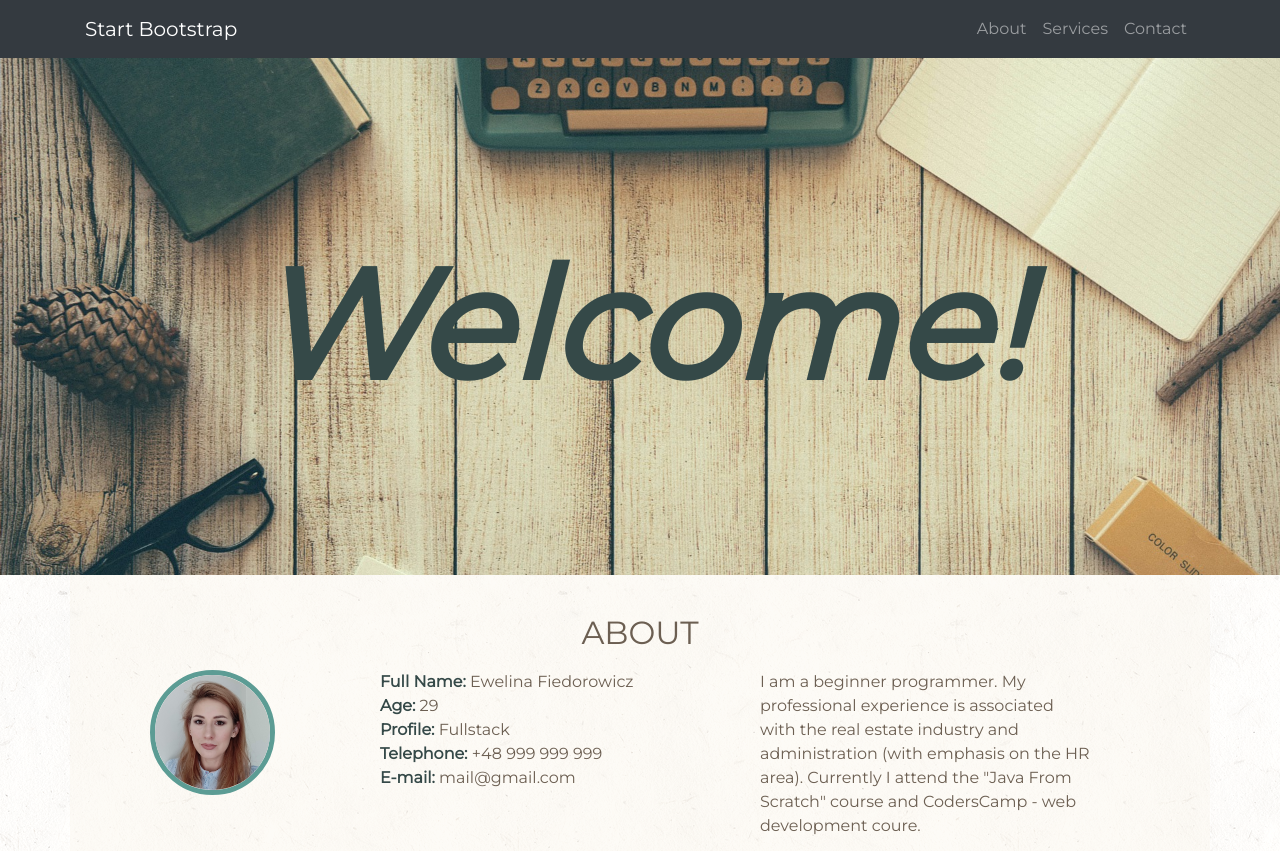
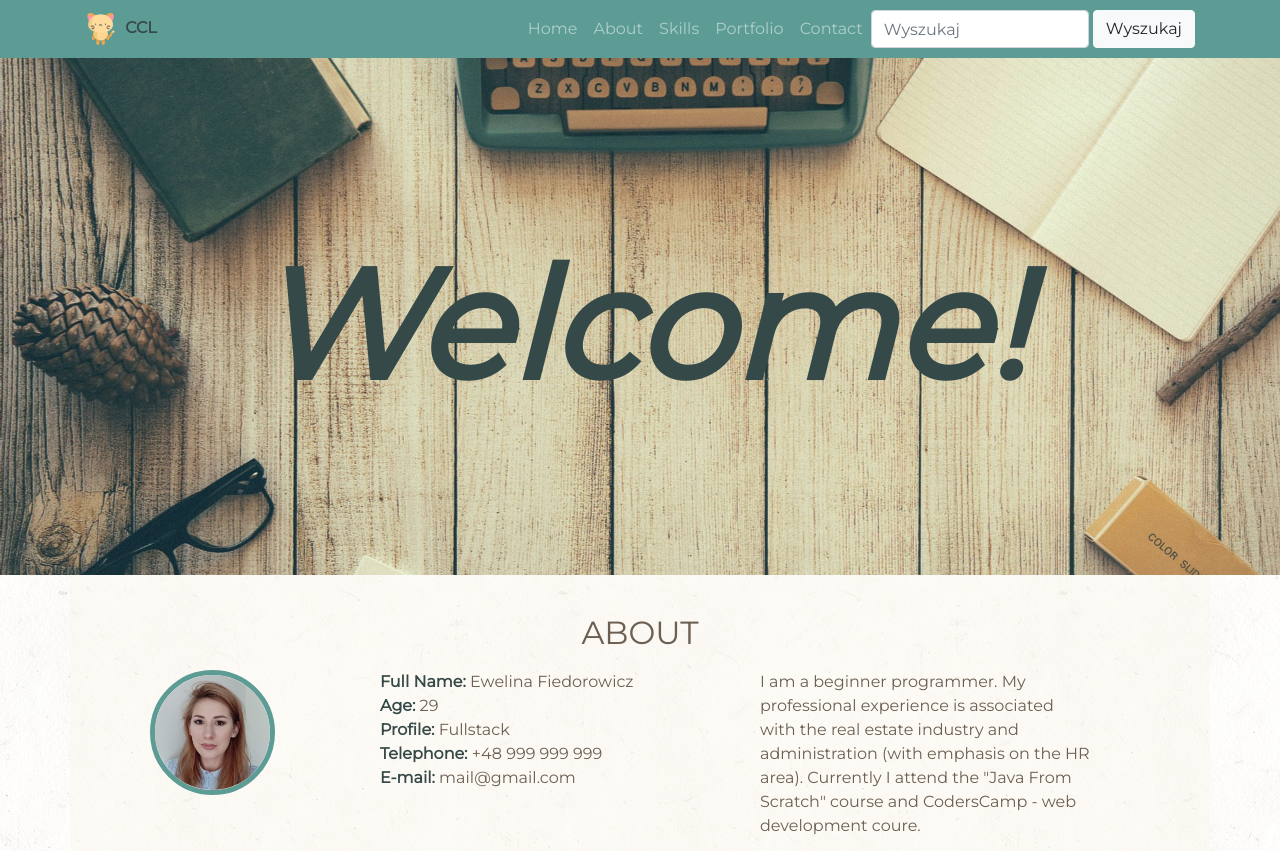
Before and after one commit to ewefie/Portfolio, a plain HTML site: page index.html in a window 1280 px wide. Shown: the top 851 px of the page. Drawn offline with nearby package versions, Linux system fonts and the light colour scheme.

Commit message:
kolejny fix

```diff
--- a/index.html
+++ b/index.html
@@ -19,7 +19,7 @@
 
 <body id="page-top">
     <!-- Navigation -->
-    <!-- <nav class="navbar navbar-dark bg-own navbar-expand-md fixed-top">
+    <nav class="navbar navbar-dark bg-own navbar-expand-md fixed-top">
         <div class="container">
             <a clas="navbar-brand" href="#page-top">
                 <img src="img/logo2.png" class="mr-1" alt="" /><span id="page-name"> CCL</span></a>
@@ -47,34 +47,12 @@
                     </li>
                 </ul>
                 <form class="form-inline">
-              <input class="form-control mr-1" type="search" placeholder="Wyszukaj" aria-label="Wyszukaj">
-              <button class="btn btn-light" type="submit">Wyszukaj</button>
-            </form>
+                    <input class="form-control mr-1" type="search" placeholder="Wyszukaj" aria-label="Wyszukaj">
+                    <button class="btn btn-light" type="submit">Wyszukaj</button>
+                </form>
             </div>
         </div>
-    </nav> -->
-
-    <nav class="navbar navbar-expand-lg navbar-dark bg-dark fixed-top" id="mainNav">
-        <div class="container">
-          <a class="navbar-brand js-scroll-trigger" href="#page-top">Start Bootstrap</a>
-          <button class="navbar-toggler" type="button" data-toggle="collapse" data-target="#navbarResponsive" aria-controls="navbarResponsive" aria-expanded="false" aria-label="Toggle navigation">
-            <span class="navbar-toggler-icon"></span>
-          </button>
-          <div class="collapse navbar-collapse" id="navbarResponsive">
-            <ul class="navbar-nav ml-auto">
-              <li class="nav-item">
-                <a class="nav-link js-scroll-trigger" href="#about">About</a>
-              </li>
-              <li class="nav-item">
-                <a class="nav-link js-scroll-trigger" href="#services">Services</a>
-              </li>
-              <li class="nav-item">
-                <a class="nav-link js-scroll-trigger" href="#contact">Contact</a>
-              </li>
-            </ul>
-          </div>
-        </div>
-      </nav>
+    </nav>
 
 
     <!-- Header -->
@@ -148,7 +126,8 @@
                 </div>
                 <div class="col-md-4 text-center">
                     <div class="one-skill pt-3">
-                        <div class="overlay-effect h-100 w-100 text-left p-3"> I attend the CodersCamp - an open web development course.
+                        <div class="overlay-effect h-100 w-100 text-left p-3"> I attend the CodersCamp - an open web
+                            development course.
                         </div>
                         <div class="tech">
                             <a href="#"><img src="img/triple_logo.png" alt="HTML CSS JS"></a>
@@ -158,7 +137,8 @@
                 </div>
                 <div class="col-md-4 text-center">
                     <div class="one-skill pt-3">
-                        <div class="overlay-effect h-100 w-100 text-left p-3"> I've starter learning Java few months ago.
+                        <div class="overlay-effect h-100 w-100 text-left p-3"> I've starter learning Java few months
+                            ago.
                         </div>
                         <div class="tech">
                             <a href="#"><img src="img/logo_java.png" alt="Java"></a>
```
